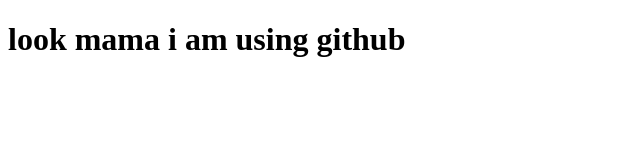
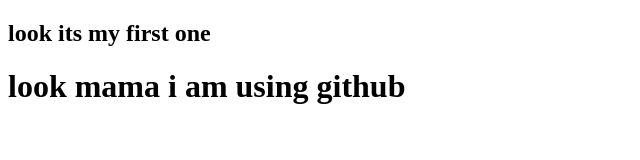
Before and after one commit to Mesbaur/my-website, a plain HTML site: page index.html in a window 1280 px wide. Shown: the whole page, without its empty margins (0-640 px from the left). Drawn offline with Linux system fonts and the light colour scheme.

Commit message:
added a header

```diff
--- a/index.html
+++ b/index.html
@@ -6,6 +6,7 @@
     <title>Document</title>
 </head>
 <body>
+    <h2>look its my first one</h2>
     <h1>look mama i am using github</h1>
 </body>
 </html>
```
Also changed, not shown: 1 other file.
